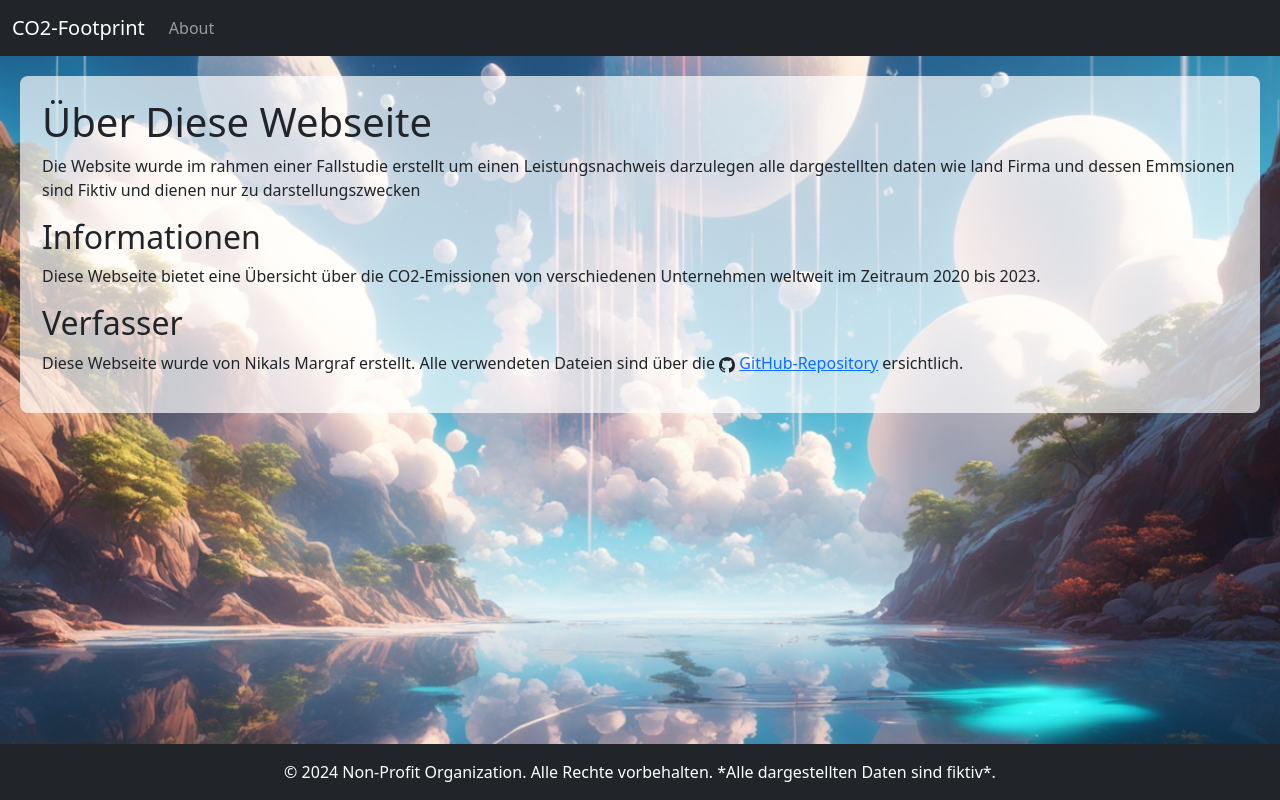
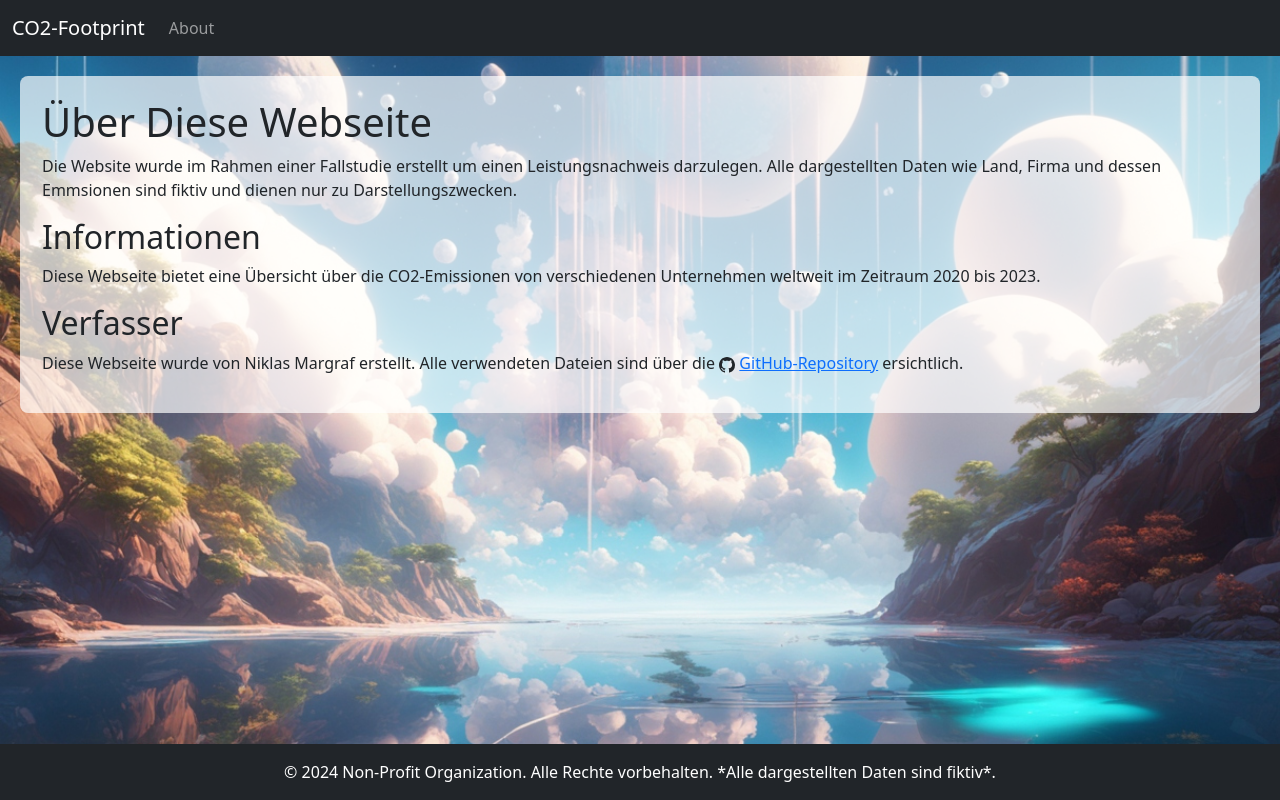
Before and after one commit to Yadion/Webseite, a plain HTML site: page public/about.html in a window 1280 px wide. Drawn offline with nearby package versions, Linux system fonts and the light colour scheme.

Commit message:
Rechtschreib verbesserung

```diff
--- a/public/about.html
+++ b/public/about.html
@@ -32,11 +32,11 @@
     <div class="background-container">
         <div class="about-content">
             <h1>Über Diese Webseite</h1>
-            <p>Die Website wurde im rahmen einer Fallstudie erstellt um einen Leistungsnachweis darzulegen alle dargestellten daten wie land Firma und dessen Emmsionen sind Fiktiv und dienen nur zu darstellungszwecken</p>
+            <p>Die Website wurde im Rahmen einer Fallstudie erstellt um einen Leistungsnachweis darzulegen. Alle dargestellten Daten wie Land, Firma und dessen Emmsionen sind fiktiv und dienen nur zu Darstellungszwecken.</p>
             <h2>Informationen</h2>
             <p>Diese Webseite bietet eine Übersicht über die CO2-Emissionen von verschiedenen Unternehmen weltweit im Zeitraum 2020 bis 2023.</p>
             <h2>Verfasser</h2>
-            <p>Diese Webseite wurde von Nikals Margraf erstellt. Alle verwendeten Dateien sind über die <svg xmlns="http://www.w3.org/2000/svg" width="16" height="16" fill="currentColor" class="bi bi-github" viewBox="0 0 16 16">
+            <p>Diese Webseite wurde von Niklas Margraf erstellt. Alle verwendeten Dateien sind über die <svg xmlns="http://www.w3.org/2000/svg" width="16" height="16" fill="currentColor" class="bi bi-github" viewBox="0 0 16 16">
                 <path d="M8 0C3.58 0 0 3.58 0 8c0 3.54 2.29 6.53 5.47 7.59.4.07.55-.17.55-.38 0-.19-.01-.82-.01-1.49-2.01.37-2.53-.49-2.69-.94-.09-.23-.48-.94-.82-1.13-.28-.15-.68-.52-.01-.53.63-.01 1.08.58 1.23.82.72 1.21 1.87.87 2.33.66.07-.52.28-.87.51-1.07-1.78-.2-3.64-.89-3.64-3.95 0-.87.31-1.59.82-2.15-.08-.2-.36-1.02.08-2.12 0 0 .67-.21 2.2.82.64-.18 1.32-.27 2-.27s1.36.09 2 .27c1.53-1.04 2.2-.82 2.2-.82.44 1.1.16 1.92.08 2.12.51.56.82 1.27.82 2.15 0 3.07-1.87 3.75-3.65 3.95.29.25.54.73.54 1.48 0 1.07-.01 1.93-.01 2.2 0 .21.15.46.55.38A8.01 8.01 0 0 0 16 8c0-4.42-3.58-8-8-8"/>
               </svg> <a href="https://github.com/Yadion/Webseite" target="_blank">GitHub-Repository</a> ersichtlich.</p>
 
```
Also changed, not shown: public/index.html (+1 -1 lines).
